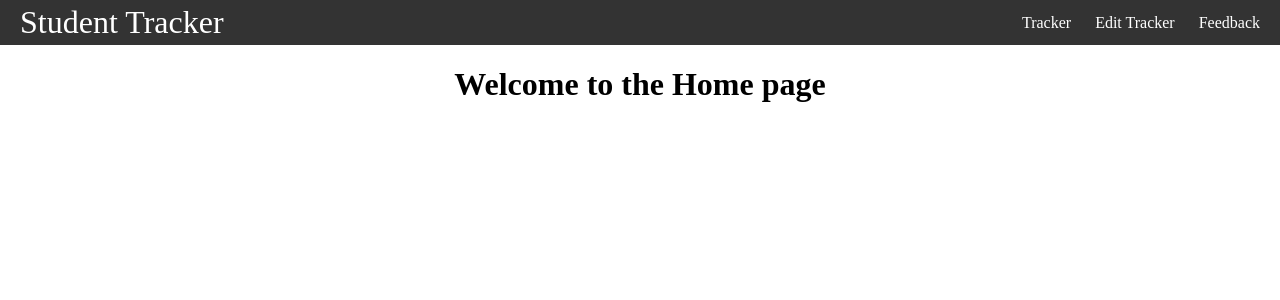
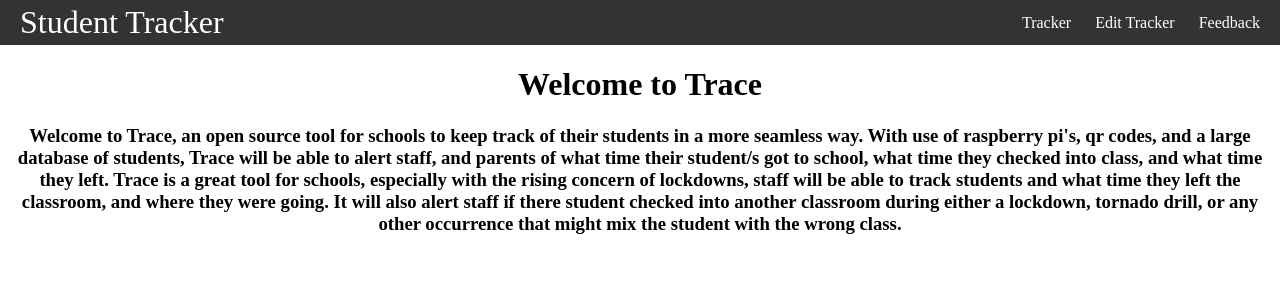
Before and after one commit to oaisd-ctc/student-tracker-project-JaminSmith, a React (Create React App) app in the folder my-app/: page / in a window 1280 px wide. Shown: the top 300 px of the page. Built offline with nearby package versions, Linux system fonts and the light colour scheme.

Commit message:
Added text for the home page

```diff
--- a/my-app/src/pages/Home.js
+++ b/my-app/src/pages/Home.js
@@ -1,6 +1,11 @@
 export default function Home() {
 
     return (
-        <h1>Welcome to the Home page</h1>
+        <><h1>Welcome to Trace</h1><h3>Welcome to Trace, an open source tool for schools to keep track of their students in a more seamless way. With use of raspberry pi's, qr codes, and a large database of students,
+        Trace will be able to alert staff, and parents of what time their student/s got to school, what time they checked into class, and what time they left. Trace is a great tool
+        for schools, especially with the rising concern of lockdowns, staff will be able to track students and what time they left the classroom, and where they were going.
+        It will also alert staff if there student checked into another classroom during either a lockdown, tornado drill, or any other occurrence that might mix the student with the wrong class.</h3></>
     );
+
+
     }
```
Also changed, not shown: my-app/src/pages/tracker.css (line endings or trailing spaces), 1 other file (tests, documents, lock files or other folders).
